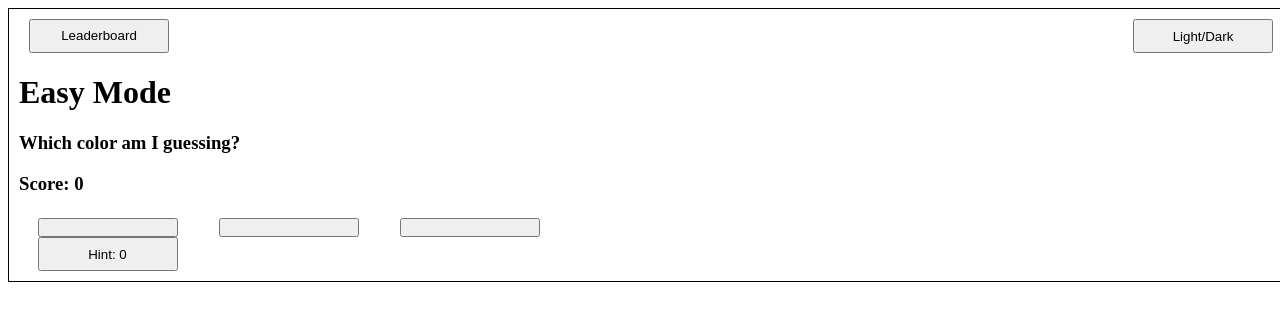
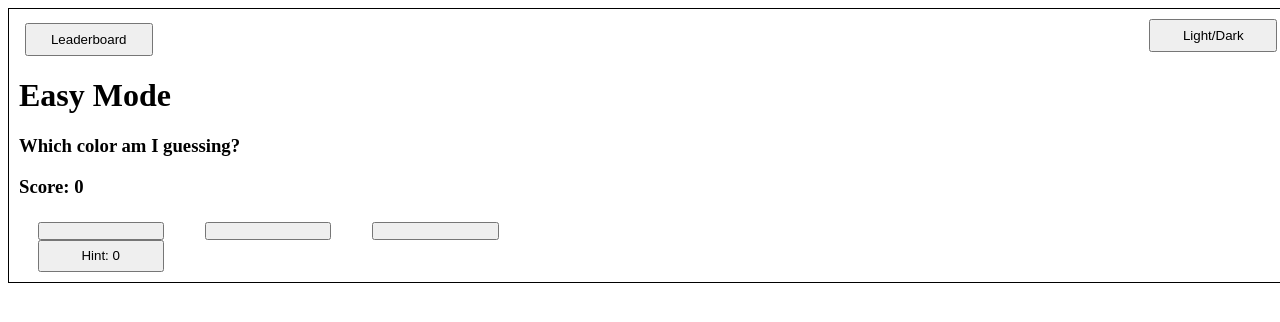
Before and after one commit to stvineet/Project-Supernova, a plain HTML site: page Easy.html in a window 1280 px wide. Drawn offline with Linux system fonts and the light colour scheme.

Commit message:
Add files via upload

```diff
--- a/Levels.css
+++ b/Levels.css
@@ -1,14 +1,3 @@
-.topLeft {
-    text-align: left;
-    margin-top: -34.5px;
-    margin-left: -8.5px;
-}
-
-.topRight {
-    text-align: right;
-    margin-right: -8.5px;
-}
-
 #box {
     border: black 1px solid;
     background-color: white;
@@ -19,11 +8,20 @@
     height: 500px;*/
 }
 
+.topLeft {
+    text-align: left;
+    margin-top: -2.3%;
+    margin-left: -1%;
+}
+
+.topRight {
+    text-align: right;
+    margin-right: -1%;
+}
+
 button {
-    width: 140px;
-    padding: 7.5px;
-    /* width/20 */
+    width: 10%;
+    padding: 0.54%;
     margin-left: 18.5px;
     margin-right: 18.5px;
-    /*background-color: black;*/
 }
--- a/Main.css
+++ b/Main.css
@@ -6,6 +6,17 @@
     height: 100%;
     /*width: 750px;
     height: 500px;*/
+}
+
+.topLeft {
+    text-align: left;
+    margin-top: -2.3%;
+    margin-left: -1%;
+}
+
+.topRight {
+    text-align: right;
+    margin-right: -1%;
 }
 
 #box2 {
@@ -19,17 +30,6 @@
     background-image: url('images/palette.png');
 }
 
-.topLeft {
-    text-align: left;
-    margin-top: -34.5px;
-    margin-left: -8.5px;
-}
-
-.topRight {
-    text-align: right;
-    margin-right: -8.5px;
-}
-
 h1 {
     margin-top: 75px;
     color: white;
@@ -40,12 +40,9 @@ h1 {
     margin-top: 50px;
 }
 
-
-
 button {
-    width: 140px;
-    padding: 7.5px;
-    /* width/20 */
+    width: 10%;
+    padding: 0.54%;
     margin-left: 18.5px;
     margin-right: 18.5px;
     /*background-color: black;*/
```
